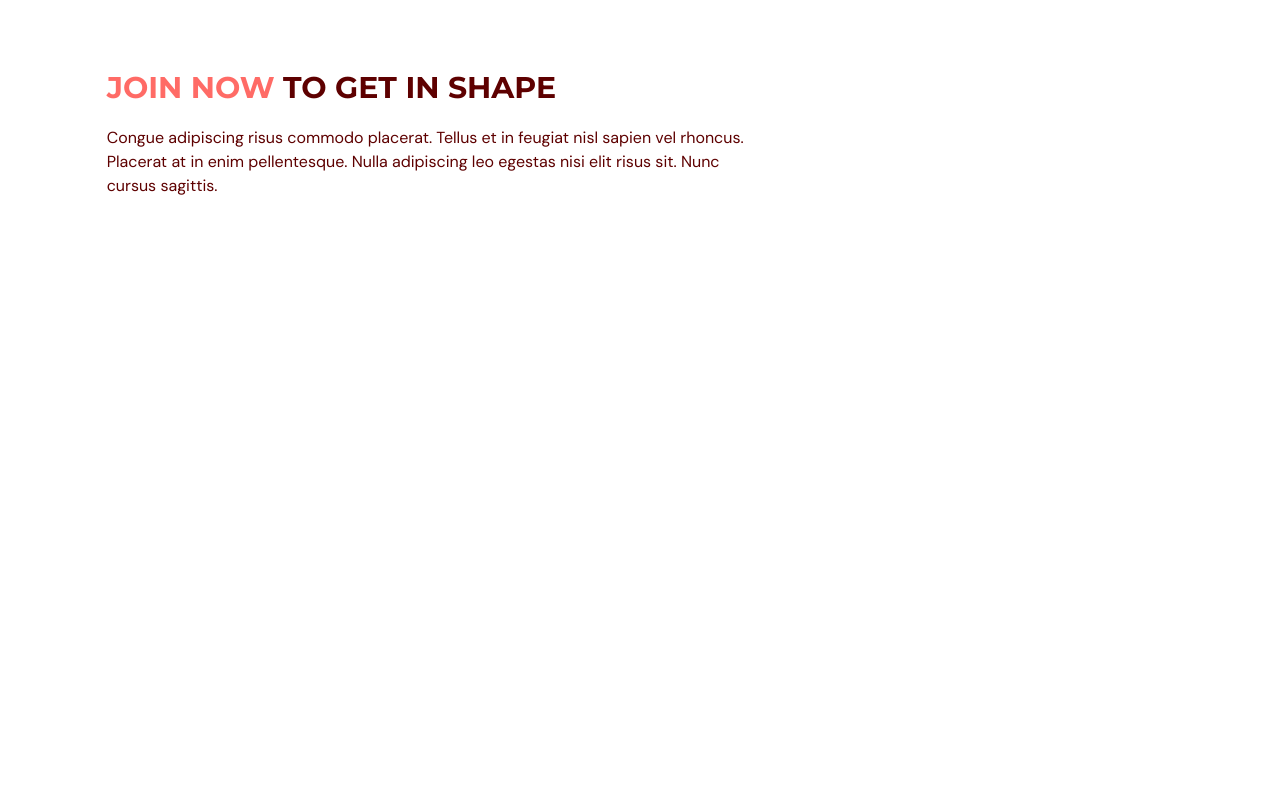
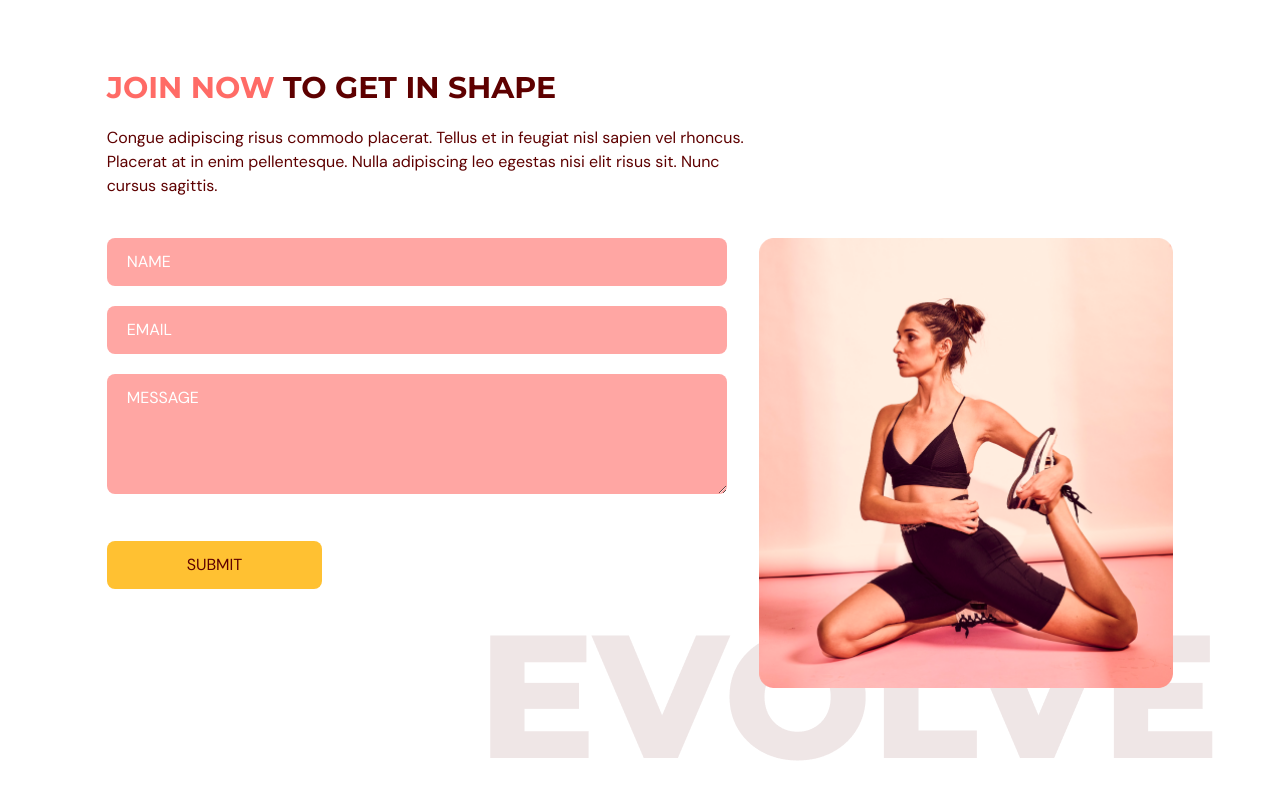
Before and after one commit to Amir-hn0159/gym-project, a React (Vite) app: page / in a window 1280 px wide. Shown: the part 3036-3836 px from the top of the page. Before the commit the page ends 3402 px from the top, so only its background shows below. Built offline with nearby package versions, Linux system fonts and the light colour scheme.

Commit message:
contact us updated

```diff
--- a/src/scenes/contactUs/index.tsx
+++ b/src/scenes/contactUs/index.tsx
@@ -1,13 +1,26 @@
 import { SelectedPage } from "@/shared/types";
 import { motion } from "framer-motion";
 import { useForm } from "react-hook-form";
-import ConatctUsPageGraphic from "@/assets/ConatctUsPageGraphic.png";
+import ConatctUsPageGraphic from "@/assets/ContactUsPageGraphic.png";
 import HText from "@/shared/HText";
 type Props = {
   setSelectedPage: (value: SelectedPage) => void;
 };
 
 const ContactUs = ({ setSelectedPage }: Props) => {
+  const inputStyles =
+    "w-full mb-5 rounded-lg bg-primary-300 px-5 py-3 placeholder-white";
+  const {
+    register,
+    trigger,
+    formState: { errors },
+  } = useForm();
+  const onSubmit = async (e: any) => {
+    const isValid = await trigger();
+    if (!isValid) {
+      e.preventDefault();
+    }
+  };
   return (
     <section id="contactus" className="mx-auto w-5/6 pb-32 pt-24">
       <motion.div
@@ -29,14 +42,105 @@
             <span className="text-primary-500">JOIN NOW</span> TO GET IN SHAPE
           </HText>
           <p className="my-5">
-          Congue adipiscing risus commodo placerat. Tellus et in feugiat nisl
+            Congue adipiscing risus commodo placerat. Tellus et in feugiat nisl
             sapien vel rhoncus. Placerat at in enim pellentesque. Nulla
             adipiscing leo egestas nisi elit risus sit. Nunc cursus sagittis.
           </p>
         </motion.div>
         {/* FORM AND IMAGE */}
         <div className="mt-10 justify-between gap-8 md:flex">
+          <motion.div
+            className="mt-10 basis-3/5 md:mt-0"
+            initial="hidden"
+            whileInView="visible"
+            viewport={{ once: true, amount: 0.7 }}
+            transition={{ duration: 0.5 }}
+            variants={{
+              hidden: { opacity: 0, y: 50 },
+              visible: { opacity: 1, y: 0 },
+            }}
+          >
+            <form
+              action="https://formsubmit.co/your@email.com"
+              target="_blank"
+              onSubmit={onSubmit}
+            >
+              <input
+                className={inputStyles}
+                type="text"
+                placeholder="NAME"
+                {...register("name", {
+                  required: true,
+                  maxLength: 100,
+                })}
+              />
+              {errors.name && (
+                <p className="mt-1 text-primary-500 ">
+                  {errors.name.type === "required" && "This field is required."}
+                  {errors.name.type === "maxLength" && "Max length is 100 char"}
+                </p>
+              )}
 
+              <input
+                className={inputStyles}
+                type="text"
+                placeholder="EMAIL"
+                {...register("email", {
+                  required: true,
+                  maxLength: 100,
+                  pattern: /^[A-Z0-9-._%+-]+@[A-Z0-9.-]+\.[A-Z]{2,}$/i,
+                })}
+              />
+              {errors.email && (
+                <p className="mt-1 text-primary-500 ">
+                  {errors.email.type === "required" &&
+                    "This field is required."}
+                  {errors.email.type === "pattern" && "Invalid email address."}
+                </p>
+              )}
+              <textarea
+                className={inputStyles}
+                rows={4}
+                cols={50}
+                placeholder="MESSAGE"
+                {...register("message", {
+                  required: true,
+                  maxLength: 2000,
+                })}
+              />
+              {errors.message && (
+                <p className="mt-1 text-primary-500 ">
+                  {errors.message.type === "required" &&
+                    "This field is required."}
+                  {errors.message.type === "maxLength" &&
+                    "Max Length is 2000 char."}
+                </p>
+              )}
+
+              <button
+                type="submit"
+                className="mt-5 rounded-lg bg-secondary-500 px-20 py-3 transition duration-500 hover:text-white"
+              >
+                SUBMIT
+              </button>
+            </form>
+          </motion.div>
+          <motion.div
+            className="relative mt-16 basis-2/5 md:mt-0"
+            initial="hidden"
+            whileInView="visible"
+            viewport={{ once: true, amount: 0.7 }}
+            transition={{ delay: 0.2, duration: 0.5 }}
+            variants={{
+              hidden: { opacity: 0, y: 50 },
+              visible: { opacity: 1, y: 0 },
+            }}
+          >
+            <div className="md:before:content-evolvetext w-full before:absolute before:-bottom-20 before:-right-10 before:z-[-1]">
+              <img className="w-full " src={ConatctUsPageGraphic}alt="contactus-page-graphic" />
+            </div>
+
+          </motion.div>
         </div>
       </motion.div>
     </section>
```
